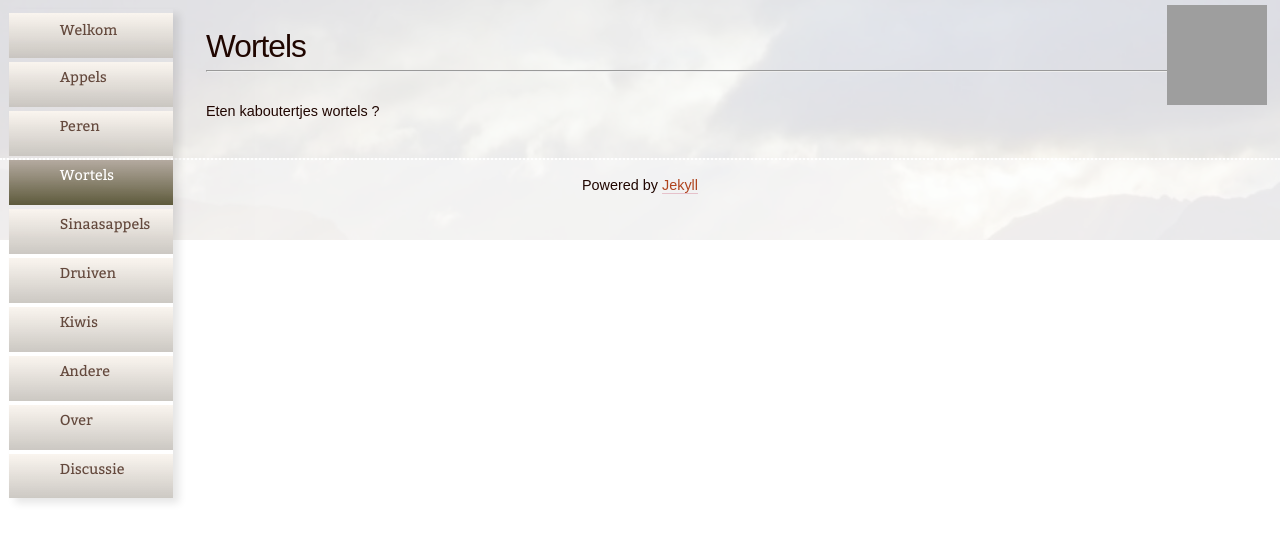
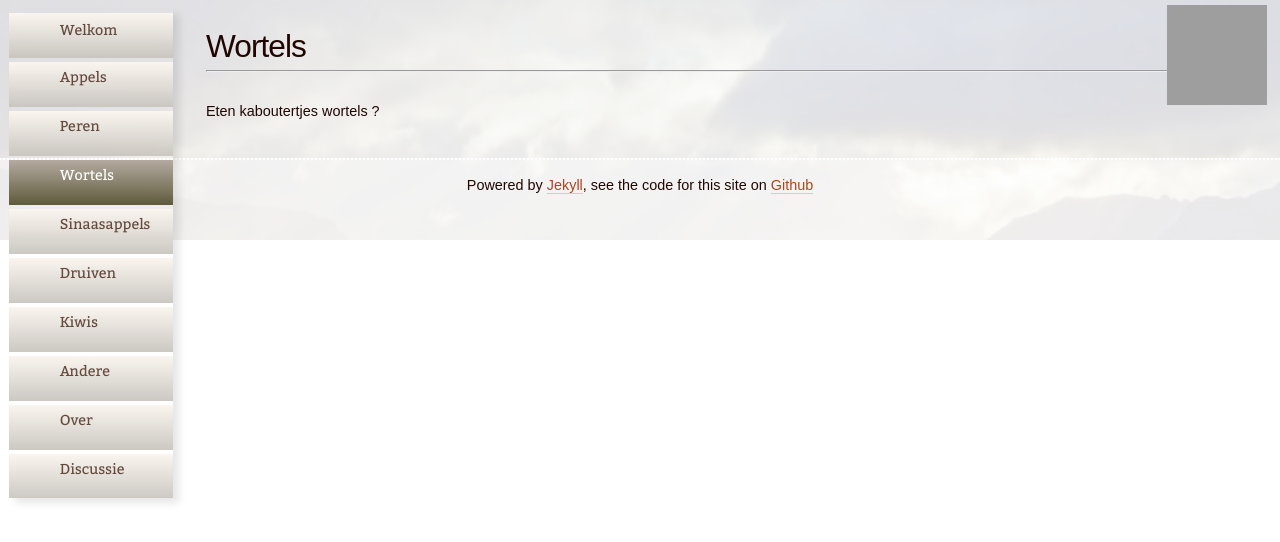
Before and after one commit to namerof/kaboutertjes, a Jekyll site: the page built from zz02wortels.md, in a window 1280 px wide. Shown: the top 542 px of the page. Built offline with Jekyll 4.4.1, drawn with Linux system fonts in a browser that asks for light colours; grey boxes are pictures that could not be loaded.

Commit message:
Update blog

```diff
--- a/_includes/foot.html
+++ b/_includes/foot.html
@@ -1,4 +1,4 @@
     <footer class="global-footer">
-        <p>Powered by <a href="http://jekyllrb.com">Jekyll</a></p>
+        <p>Powered by <a href="http://jekyllrb.com">Jekyll</a>, see the code for this site on <a href="https://github.com/namerof/kaboutertjes">Github</a></p>
 
     </footer>
```
Also changed, not shown: 10 other files.
